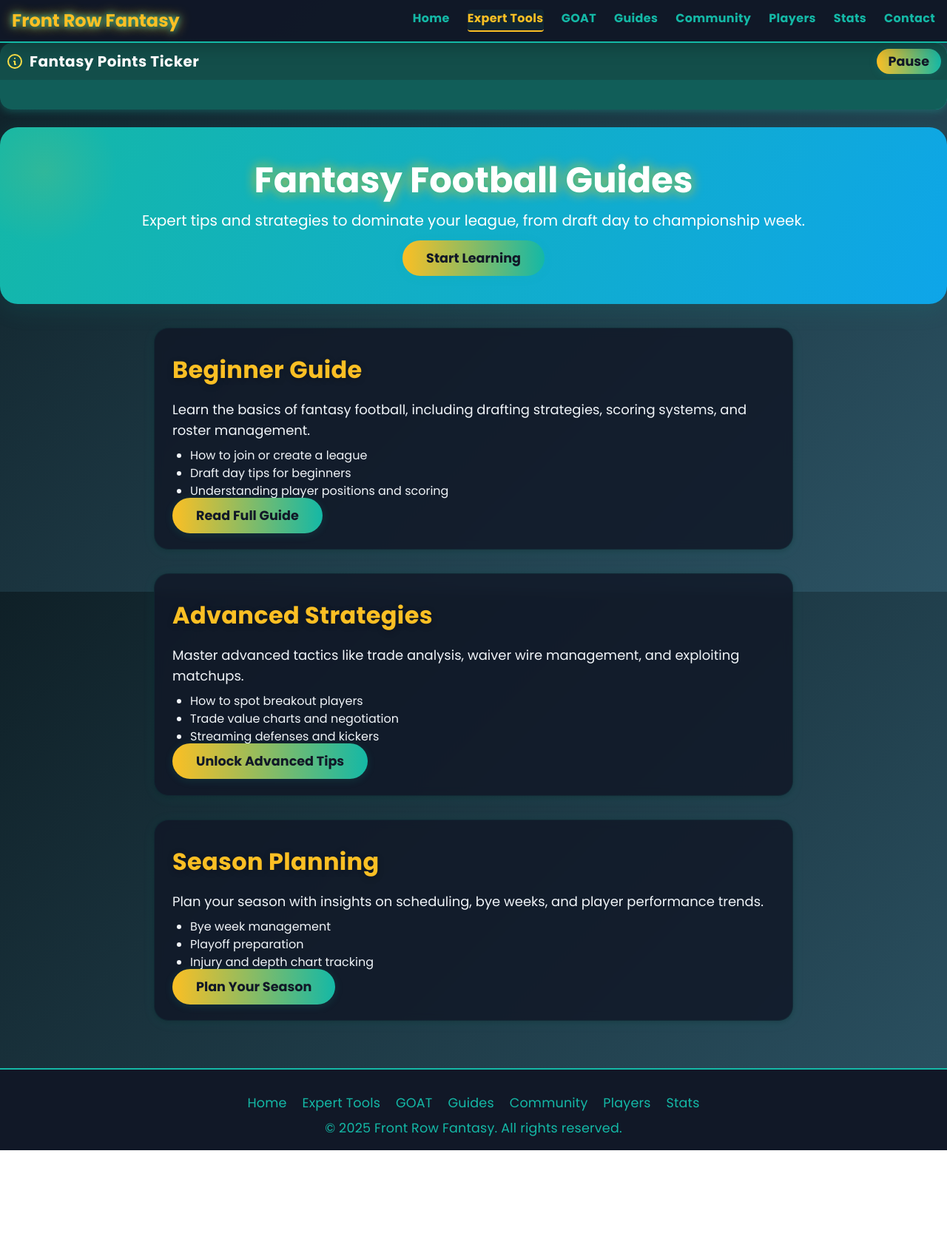
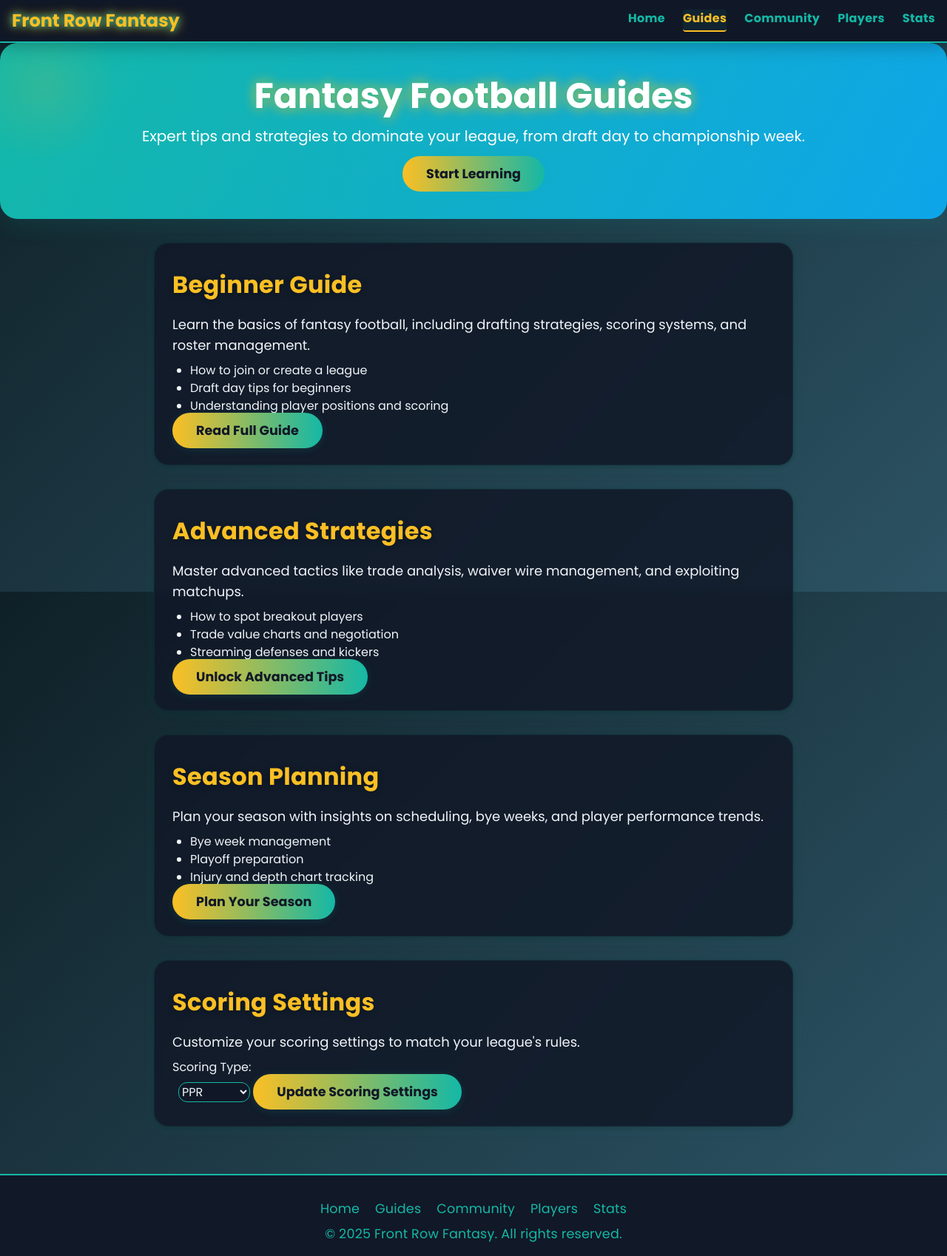
Before and after one commit to Mpeters9/Front-Row-Fantasy, a plain HTML site: page guides.html in a window 1280 px wide. Shown: the whole page at 74% size. Before the commit the page ends 1555 px from the top, so only its background shows below. Drawn offline with nearby package versions, Linux system fonts and the light colour scheme; no server answers.

Commit message:
Update guides.html

```diff
--- a/guides.html
+++ b/guides.html
@@ -3,8 +3,8 @@
 <head>
     <meta charset="UTF-8">
     <meta name="viewport" content="width=device-width, initial-scale=1.0">
-    <title>Front Row Fantasy - [Page Name]</title>
-    <meta name="description" content="Your one-stop fantasy football trade analyzer, projections, and more.">
+    <title>Guides - Front Row Fantasy</title>
+    <meta name="description" content="Expert fantasy football guides, tips, and strategies to help you dominate your league.">
     <meta name="keywords" content="fantasy football, guides, tips, strategies, draft, waiver, trade">
     <meta name="author" content="Mpeters9">
     <link href="https://fonts.googleapis.com/css2?family=Poppins:wght@400;600;700&display=swap" rel="stylesheet">
@@ -20,32 +20,13 @@
             <a href="index.html" class="text-2xl font-bold text-yellow text-glow">Front Row Fantasy</a>
             <nav>
                 <a href="index.html" class="nav-link">Home</a>
-                <a href="tools.html" class="nav-link" aria-current="page">Expert Tools</a>
-                <a href="goat.html" class="nav-link">GOAT</a>
-                <a href="guides.html" class="nav-link">Guides</a>
+                <a href="guides.html" class="nav-link" aria-current="page">Guides</a>
                 <a href="community.html" class="nav-link">Community</a>
                 <a href="players.html" class="nav-link">Players</a>
                 <a href="stats.html" class="nav-link">Stats</a>
-                <a href="#contact" class="nav-link">Contact</a>
             </nav>
         </div>
     </header>
-
-    <!-- Fantasy Points Ticker -->
-    <section class="marquee mb-6">
-        <div class="bg-teal-900 text-white p-2 rounded-t flex justify-between items-center shadow">
-            <span class="text-xl font-bold tracking-wide flex items-center gap-2">
-                <svg class="inline w-6 h-6 text-yellow-300" fill="none" stroke="currentColor" stroke-width="2" viewBox="0 0 24 24"><path stroke-linecap="round" stroke-linejoin="round" d="M13 16h-1v-4h-1m1-4h.01M21 12c0 4.97-4.03 9-9 9s-9-4.03-9-9 4.03-9 9-9 9 4.03 9 9z"/></svg>
-                Fantasy Points Ticker
-            </span>
-            <button id="pauseButton" class="cta-btn px-4 py-1" aria-pressed="false" aria-label="Pause ticker">Pause</button>
-        </div>
-        <div class="relative overflow-hidden bg-teal-800 rounded-b" style="height:2.5rem;">
-            <div id="tickerContent" class="absolute left-0 top-0 h-full flex items-center whitespace-nowrap transition-none" tabindex="0" aria-live="polite">
-                <span class="loading text-white">Loading fantasy points...</span>
-            </div>
-        </div>
-    </section>
 
     <!-- Hero / Splash -->
     <section class="splash-section text-center mb-8">
@@ -86,14 +67,23 @@
             </ul>
             <a href="#" class="cta-btn mt-2">Plan Your Season</a>
         </section>
+        <section class="card mb-8">
+            <h2 class="section-title">Scoring Settings</h2>
+            <p class="text-lg mb-2">Customize your scoring settings to match your league's rules.</p>
+            <label for="scoringType" class="block text-base mb-2">Scoring Type:</label>
+            <select id="scoringType" class="ml-2">
+                <option value="standard">Standard</option>
+                <option value="ppr" selected>PPR</option>
+                <option value="half">Half-PPR</option>
+            </select>
+            <a href="#" class="cta-btn mt-2">Update Scoring Settings</a>
+        </section>
     </main>
 
     <!-- Footer -->
     <footer>
         <div class="mb-2">
             <a href="index.html" class="hover:text-yellow mx-2">Home</a>
-            <a href="tools.html" class="hover:text-yellow mx-2">Expert Tools</a>
-            <a href="goat.html" class="hover:text-yellow mx-2">GOAT</a>
             <a href="guides.html" class="hover:text-yellow mx-2">Guides</a>
             <a href="community.html" class="hover:text-yellow mx-2">Community</a>
             <a href="players.html" class="hover:text-yellow mx-2">Players</a>
@@ -101,6 +91,5 @@
         </div>
         © 2025 Front Row Fantasy. All rights reserved.
     </footer>
-    <script src="script.js"></script>
 </body>
 </html>
```
